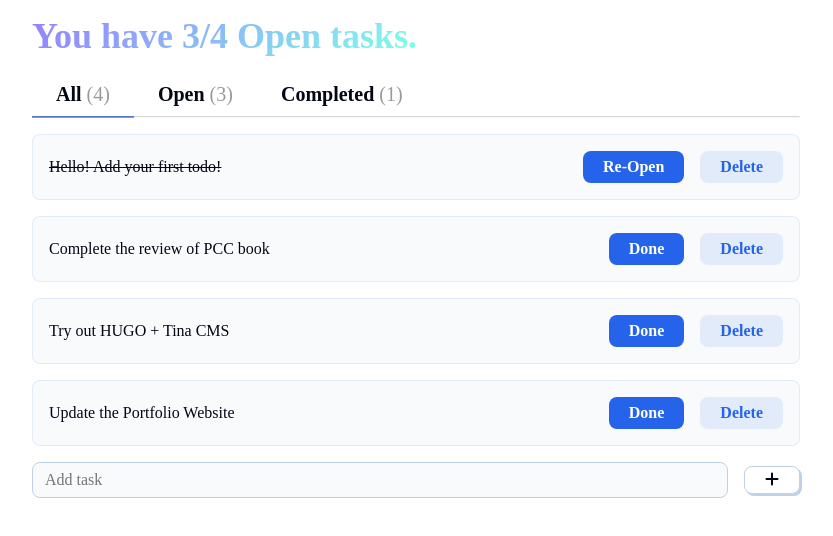
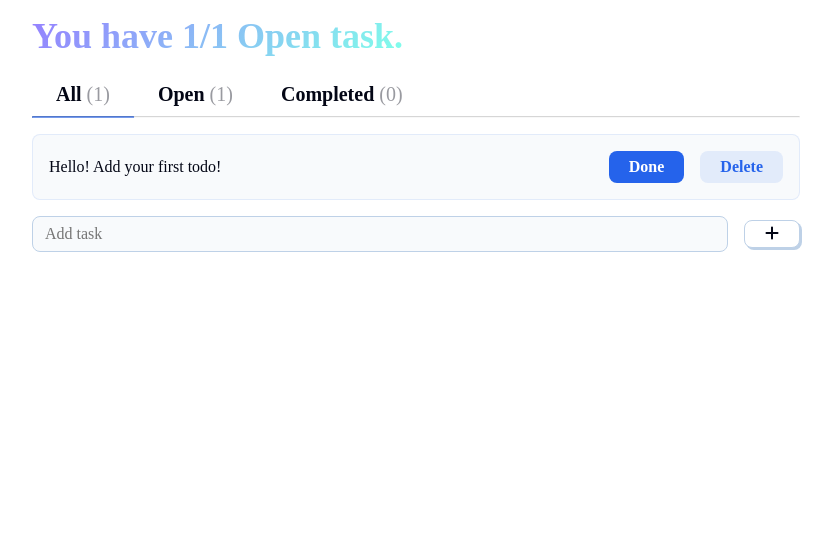
Before and after one commit to Shreehar-KE/react-todo-smoljames, a React (Vite) app: page / in a window 1280 px wide. Shown: the top 536 px of the page, without its empty margins (224-1057 px from the left). Built offline with nearby package versions, Linux system fonts and the light colour scheme; a web font is replaced by a local one.

Commit message:
update App.jsx

```diff
--- a/src/App.jsx
+++ b/src/App.jsx
@@ -7,10 +7,7 @@ import { useState, useEffect } from 'react'
 function App() {
 
   const [todos, setTodos] = useState([
-    { input: 'Hello! Add your first todo!', complete: true },
-    { input: 'Complete the review of PCC book', complete: false },
-    { input: 'Try out HUGO + Tina CMS', complete: false },
-    { input: 'Update the Portfolio Website', complete: false },
+    { input: 'Hello! Add your first todo!', complete: false },
   ])
 
   const [selectedTab, setSelectedTab] = useState('All')
```
